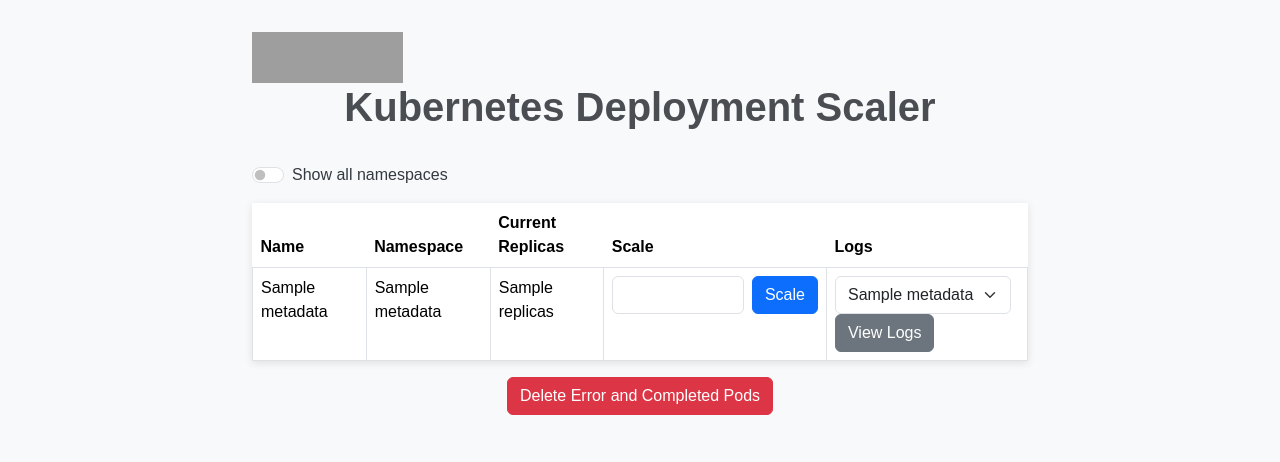
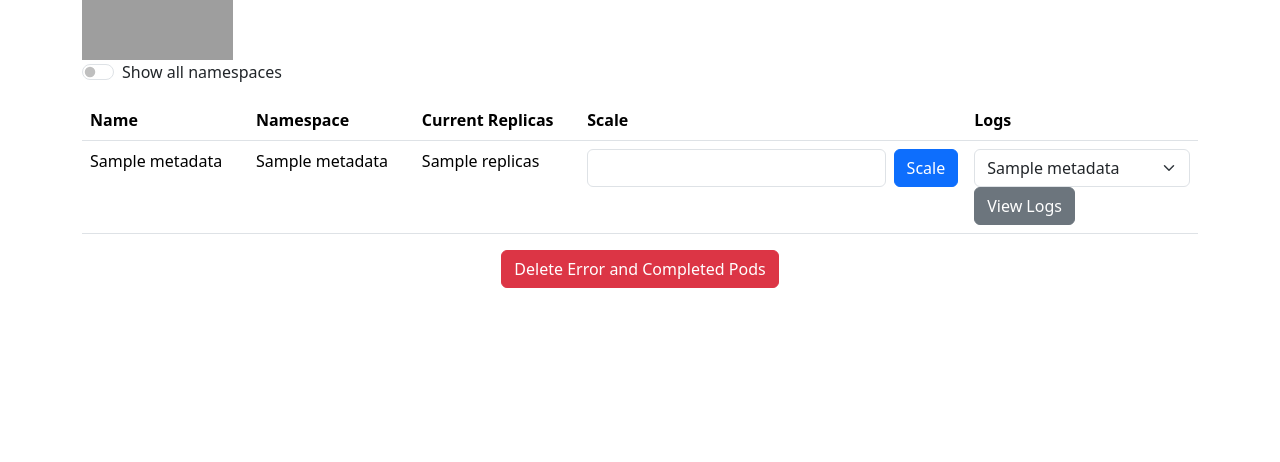
Before and after one commit to erdenayates/deployment-scaler-app, a Flask app: template templates/index.html in a window 1280 px wide. Shown: the top 462 px of the page. Run offline with Flask 3, Linux system fonts and the light colour scheme; the template is opened without the code that fills it: most values are stand-ins (such as "Sample title", 1, 10 or a date in 2020); grey boxes are pictures that could not be loaded.

Commit message:
index.html update for logo

```diff
--- a/static/styles.css
+++ /dev/null
@@ -1,57 +0,0 @@
-body {
-    padding: 2rem;
-    background-color: #f8f9fa;
-    color: #343a40;
-    font-family: Arial, sans-serif;
-}
-
-.container {
-    max-width: 800px;
-    margin: 0 auto;
-}
-
-h1 {
-    font-weight: bold;
-    color: #4a4e53;
-    text-align: center;
-    margin-bottom: 2rem;
-}
-
-table {
-    margin-top: 1rem;
-    width: 100%;
-    border-collapse: collapse;
-    background-color: white;
-    box-shadow: 0 2px 8px rgba(0, 0, 0, 0.1);
-}
-
-th {
-    background-color: #007bff;
-    color: white;
-    padding: 0.75rem;
-    text-align: left;
-}
-
-td {
-    padding: 0.75rem;
-    text-align: left;
-    border: 1px solid #dee2e6;
-}
-
-tr:hover {
-    background-color: #f0f2f4;
-}
-
-button {
-    background-color: #007bff;
-    color: white;
-}
-
-button:hover {
-    background-color: #0056b3;
-    color: white;
-}
-
-.form-select {
-    width: auto;
-}
--- a/templates/index.html
+++ b/templates/index.html
@@ -3,9 +3,9 @@
 <head>
     <meta charset="UTF-8">
     <meta name="viewport" content="width=device-width, initial-scale=1.0">
-    <title>Kubernetes Deployment Scaler</title>
+    <title>kubebolt</title>
+    <link rel="icon" href="https://s3.amazonaws.com/erdenayat.es/kubebolt.png">
     <link href="https://cdn.jsdelivr.net/npm/bootstrap@5.3.0-alpha1/dist/css/bootstrap.min.css" rel="stylesheet">
-    <link rel="stylesheet" href="{{ url_for('static', filename='styles.css') }}">
     <style>
         h1 {
             text-align: center;
@@ -14,8 +14,7 @@
 </head>
 <body>
     <div class="container">
-        <img src="https://s3.amazonaws.com/erdenayat.es/dsizr.png" alt="logo" width="151" height="51">
-        <h1>Kubernetes Deployment Scaler</h1>
+        <img src="https://s3.amazonaws.com/erdenayat.es/kubebolt-logo.png" alt="logo" width="151" height="60">
         <div class="form-check form-switch mb-3">
             <input class="form-check-input" type="checkbox" id="showAllNamespaces" onchange="showHideNamespaces()">
             <label class="form-check-label" for="showAllNamespaces">Show all namespaces</label>
```
